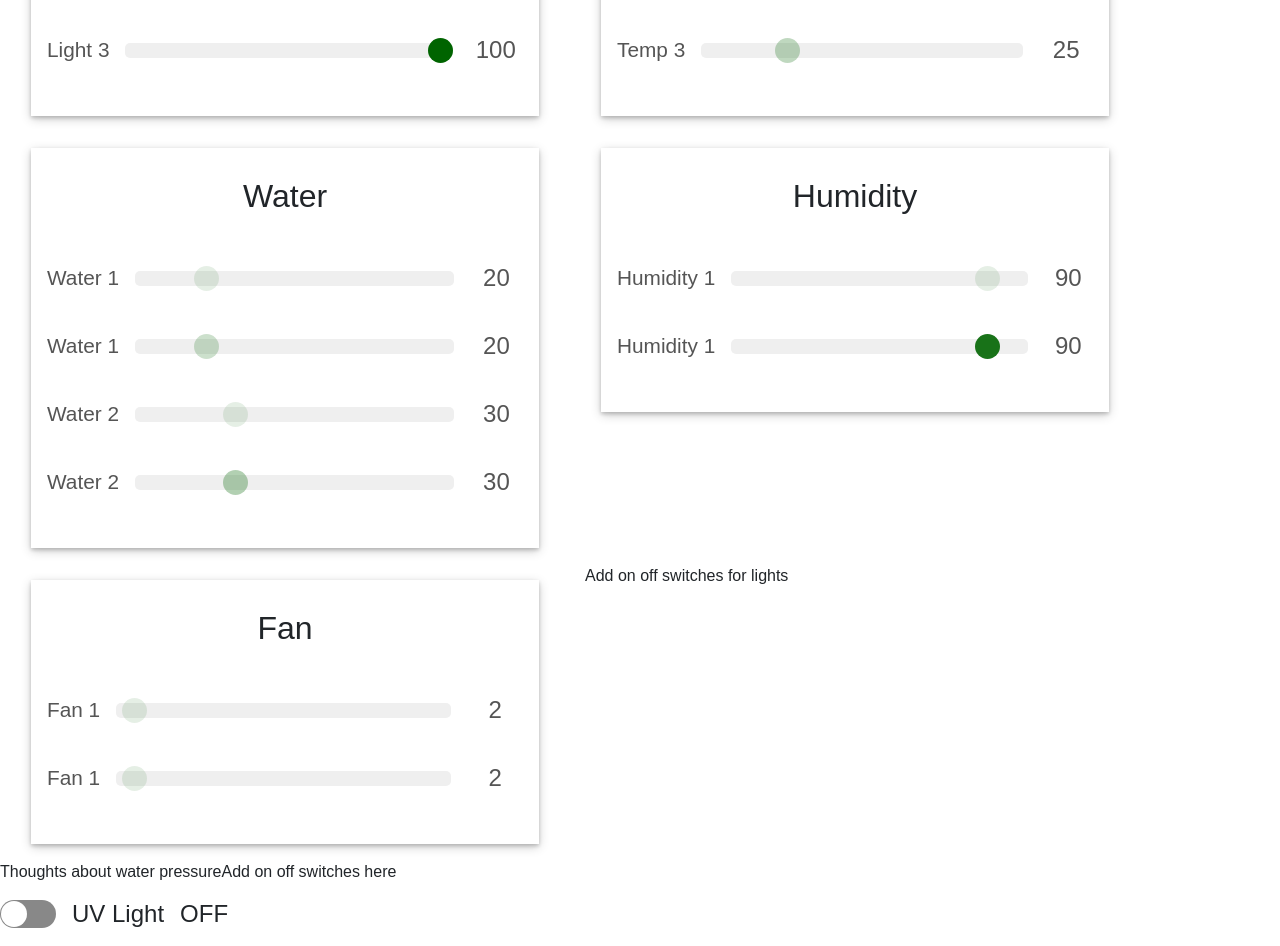
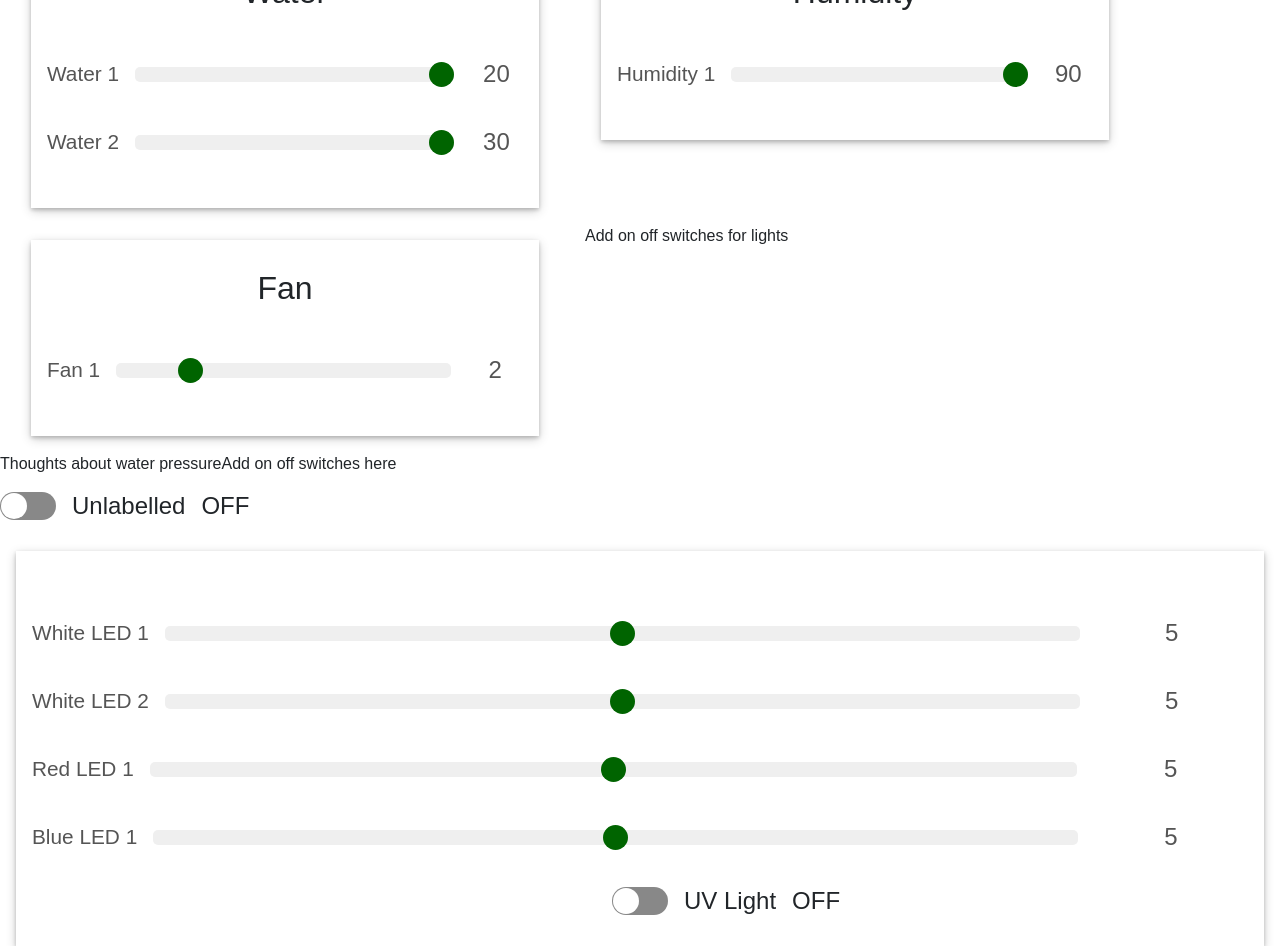
Before and after one commit to umerhasan17/lifehab, a React (Create React App) app: page / in a window 1280 px wide. Shown: the part 500-1446 px from the top of the page. Built offline with nearby package versions, Linux system fonts and the light colour scheme.

Commit message:
Create lighting panel without values passed in

```diff
--- a/src/App.js
+++ b/src/App.js
@@ -9,6 +9,7 @@ import Backdrop from './components/Backdrop/Backdrop';
 // import SliderCard from './components/Card/SliderCard';
 import CardContainer from './components/CardContainer/CardContainer';
 import OnOffSwitch from './components/Switch/Switch';
+import LightingPanel from './components/LightingPanel/LightingPanel';
 
 class App extends React.Component {
   state = {
@@ -39,6 +40,7 @@ class App extends React.Component {
         <main style={{marginTop: '64px'}}>
           <CardContainer />
           <OnOffSwitch />
+          <LightingPanel />
         </main>
 
       </div>
--- a/src/components/Card/Card.js
+++ b/src/components/Card/Card.js
@@ -9,7 +9,7 @@ export default class Card extends React.Component {
         const values = Object.values(this.props.sliders);
         let slidersJsx = [];
         for (let i = 0; i < labels.length; i ++) {
-            slidersJsx.push(<Slider label={labels[i]} value={values[i]}/>);
+            slidersJsx.push(<Slider max={10} label={labels[i]} value={values[i]}/>);
         }
         return slidersJsx;
     }
--- /dev/null
+++ b/src/components/LightingPanel/LightingPanel.js
@@ -0,0 +1,59 @@
+import React from 'react';
+import '../Card/Card.css';
+import Slider from '../Slider/Slider';
+import OnOffSwitch from '../Switch/Switch';
+
+export default class LightingPanel extends React.Component {
+    state = {
+        whites: this.props.whites ? this.props.whites : 2,
+        reds: this.props.reds ? this.props.reds : 1,
+        blues: this.props.blues ? this.props.blues : 1,
+        uv: this.props.uv ? this.props.uv : 1,
+        sensor: this.props.sensor ? this.props.sensor : 0,
+        max: 10,
+    }
+
+    createSliders() {
+        // create whites
+        let slidersJsx = [];
+        for (let i = 0; i < this.state.whites; i ++) {
+            slidersJsx.push(this.createSlider("White", i));
+        }
+        // create reds
+        for (let i = 0; i < this.state.reds; i ++) {
+            slidersJsx.push(this.createSlider("Red", i));
+        }
+        // create blues
+        for (let i = 0; i < this.state.blues; i ++) {
+            slidersJsx.push(this.createSlider("Blue", i));
+        }
+        return slidersJsx;
+    }
+
+    createSlider(colour, number) {
+        return (
+            <Slider max={this.state.max} label={`${colour} LED ${number + 1}`} value={this.state.max / 2}/>
+        )
+    }
+
+    render() {
+        return (
+            <div className='card-container'>
+                <div className='card-title'>{this.props.title}</div>
+                <div className='sliders'>
+                    {this.createSliders()}
+                    <OnOffSwitch label={"UV Light"} />
+                </div>
+            </div>
+        )
+    }
+}
+
+/*
+
+  2 LED White Strips
+  2 LED Red & Blue Strips
+  1 UV tube light ON/OFF
+  NO Light Sensor
+
+*/
--- a/src/components/Slider/Slider.js
+++ b/src/components/Slider/Slider.js
@@ -51,21 +51,18 @@ const Styles = styled.div`
 export default class Slider extends React.Component {
   state = {
     value: this.props.value,
+    max: this.props.max ? this.props.max : 100,
   }
 
   handleOnChange = (e) => this.setState({ value: e.target.value })
 
   render() {
+
     return (
       <div>
-        <Styles opacity={this.state.value > (this.props.max / 10) ? (this.state.value / this.props.max) : .1} color={this.props.color}>
+        <Styles color={this.props.color}>
           <div className="slider-label">{this.props.label}</div>
           <input type="range" min={0} max={this.props.max} value={this.state.value} className="slider" onChange={this.handleOnChange} />
-          <div className="value">{this.state.value}</div>
-        </Styles>
-        <Styles opacity={this.state.value > 10 ? (this.state.value / 100) : .1} color={this.props.color}>
-          <div className="slider-label">{this.props.label}</div>
-          <input type="range" min={0} max={100} value={this.state.value} className="slider" onChange={this.handleOnChange} />
           <div className="value">{this.state.value}</div>
         </Styles>
       </div>
@@ -81,13 +78,10 @@ export default class Slider extends React.Component {
   NO Light Sensor
 
   3 Temp Sensors 10-50
-
-  2 Humidity Sensors 0-100
-
-  3 Fans - 0 1 2 3 intensity
-
   Heater ON/OFF
 
   MISTING ON/OFF
+  2 Humidity Sensors 0-100
+  3 Fans - 0 1 2 3 intensity
 
 */
--- a/src/components/Switch/Switch.js
+++ b/src/components/Switch/Switch.js
@@ -13,10 +13,11 @@ const statusArr = [
 ];
 
 export default class OnOffSwitch extends Component {
-  constructor() {
-    super();
+  constructor(props) {
+    super(props);
 
     this.state = {
+        label: this.props && this.props.label ? this.props.label : "Unlabelled",
         checked: false,
         index: 0,
         selected: statusArr[0],
@@ -41,7 +42,7 @@ export default class OnOffSwitch extends Component {
       <label className="switch-label">
         <Switch onChange={this.handleChange} checked={this.state.checked} onColor="#006400" uncheckedIcon={false} checkedIcon={true} />
         <span className="label-title">
-          <span>UV Light</span>
+          <span>{this.state.label}</span>
           <span className="label-status">{this.state.selected.status}</span>
         </span>
       </label>
```
